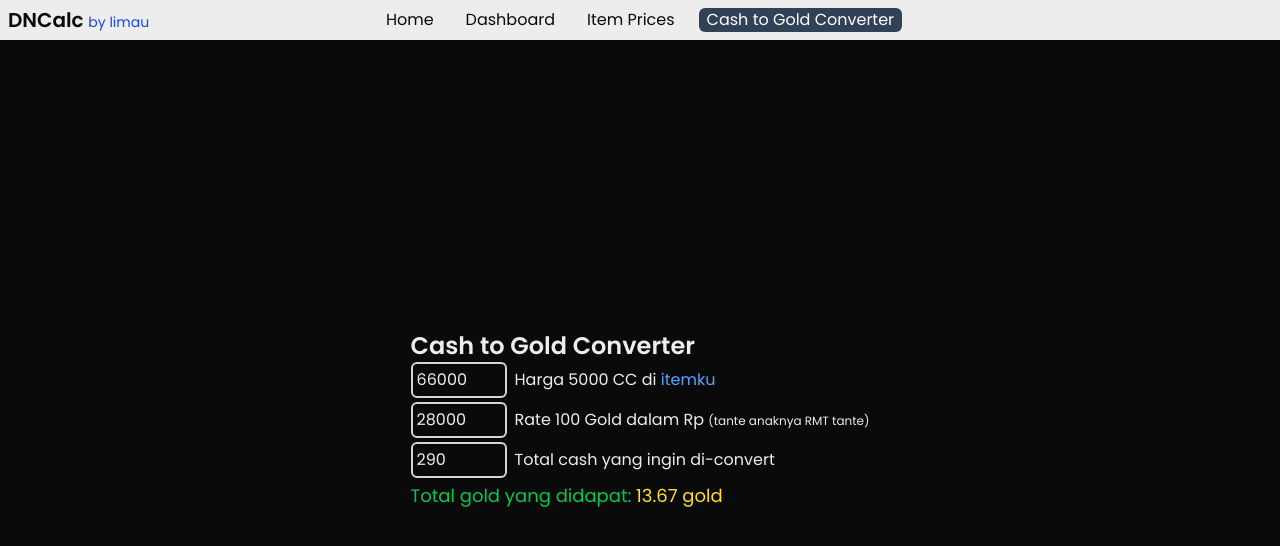
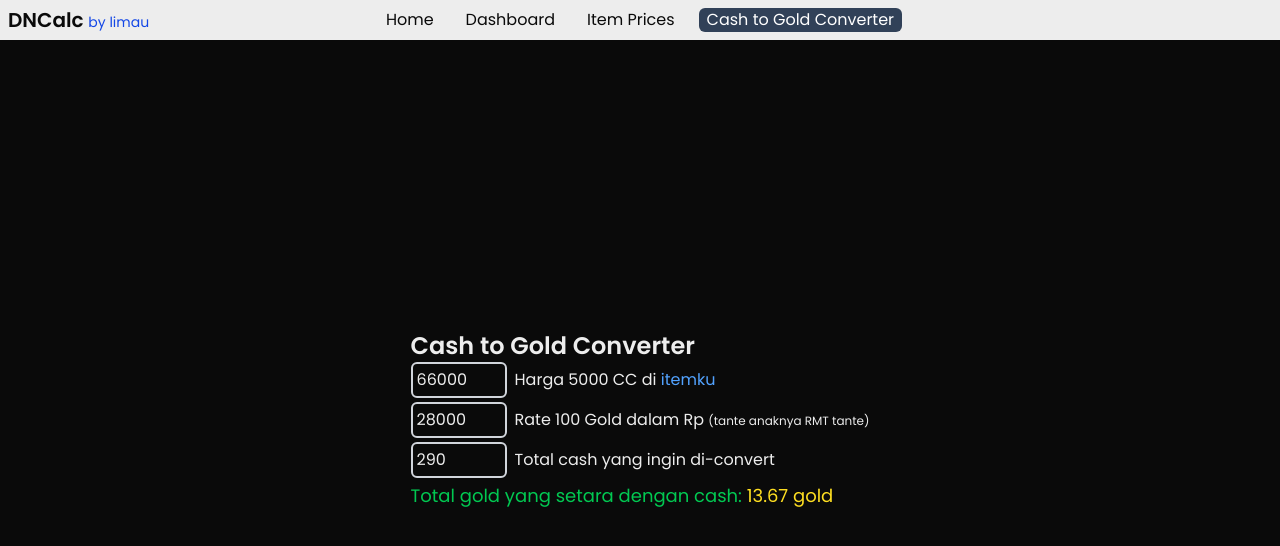
Before and after one commit to rfsyhb/nextlearn-dncalculator, a Next.js app: page /utility in a window 1280 px wide. Shown: the top 546 px of the page. Built offline with nearby package versions, Linux system fonts and the light colour scheme.

Commit message:
small update

```diff
--- a/src/app/utility/page.tsx
+++ b/src/app/utility/page.tsx
@@ -57,7 +57,7 @@ export default function Utility() {
           {cashToConvert === 0 ? (
             <span className='text-red-500 text-lg'>Cash belum ditentukan!</span>
           ) : (
-              <span className='text-green-500 text-lg'>Total gold yang didapat: <span className='text-yellow-300'>{cashToGoldRate.toFixed(2)} gold</span></span>
+              <span className='text-green-500 text-lg'>Total gold yang setara dengan cash: <span className='text-yellow-300'>{cashToGoldRate.toFixed(2)} gold</span></span>
           )}
         </section>
       </div>
```
